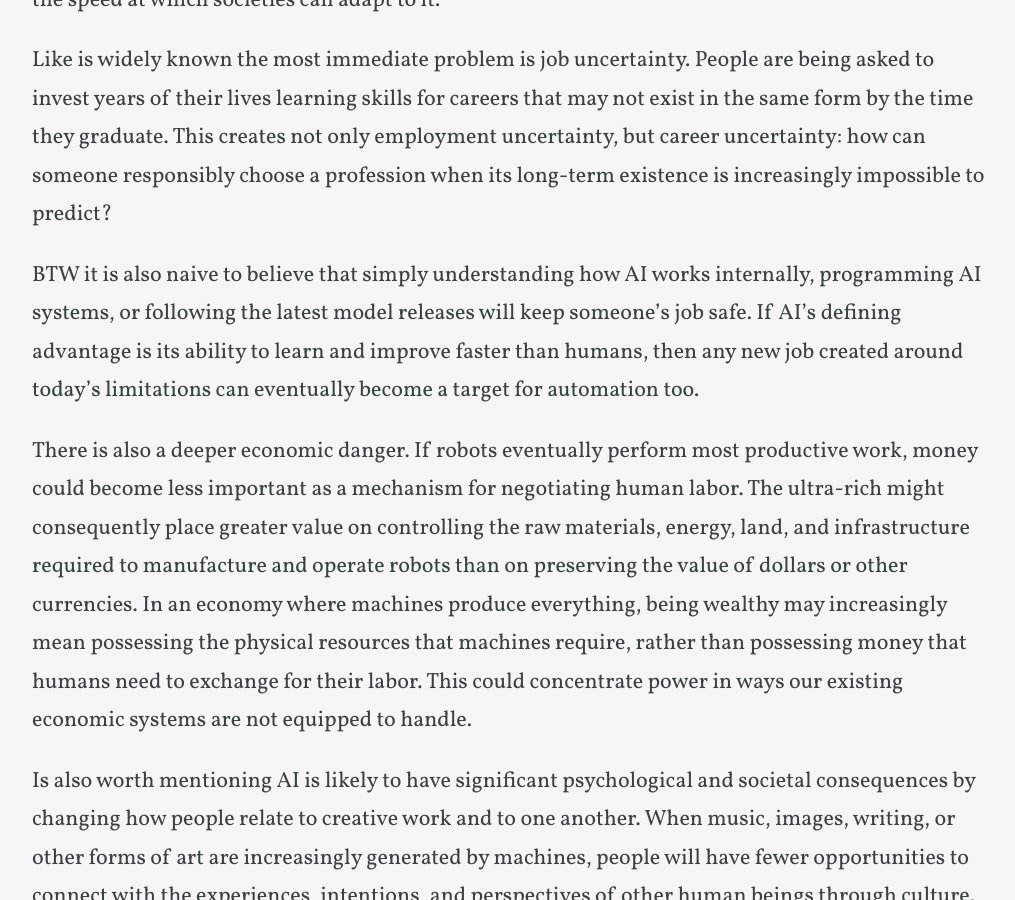
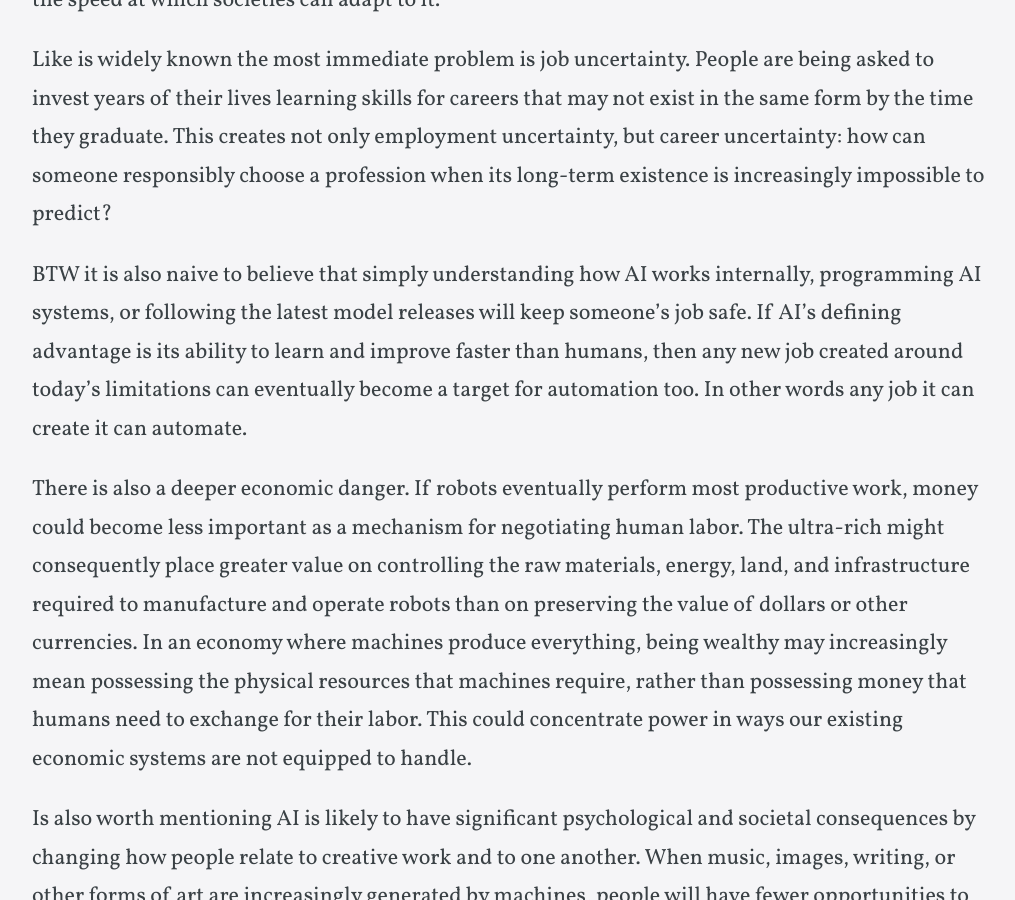
Before and after one commit to Ivanca/ivanca.github.io, a Jekyll site: the page built from _posts/2026-08-29-ai-should-be-illegal-until-we-figure-out-how-to-deal-with-its-consequences.md, in a window 1280 px wide and 900 px high, scrolled down 580 px. Shown: the whole window, without its empty margins (128-1143 px from the left). Built offline with Jekyll 4.4.1, drawn with Linux system fonts in a browser that asks for light colours; some web fonts are replaced.

Commit message:
Any job it can create it can automate

```diff
--- a/_posts/2026-08-29-ai-should-be-illegal-until-we-figure-out-how-to-deal-with-its-consequences.md
+++ b/_posts/2026-08-29-ai-should-be-illegal-until-we-figure-out-how-to-deal-with-its-consequences.md
@@ -13,7 +13,7 @@ Artificial intelligence should be illegal until we figure out how to deal with i
 
 Like is widely known the most immediate problem is job uncertainty. People are being asked to invest years of their lives learning skills for careers that may not exist in the same form by the time they graduate. This creates not only employment uncertainty, but career uncertainty: how can someone responsibly choose a profession when its long-term existence is increasingly impossible to predict?
 
-BTW it is also naive to believe that simply understanding how AI works internally, programming AI systems, or following the latest model releases will keep someone's job safe. If AI's defining advantage is its ability to learn and improve faster than humans, then any new job created around today's limitations can eventually become a target for automation too.
+BTW it is also naive to believe that simply understanding how AI works internally, programming AI systems, or following the latest model releases will keep someone's job safe. If AI's defining advantage is its ability to learn and improve faster than humans, then any new job created around today's limitations can eventually become a target for automation too. In other words any job it can create it can automate.
 
 There is also a deeper economic danger. If robots eventually perform most productive work, money could become less important as a mechanism for negotiating human labor. The ultra-rich might consequently place greater value on controlling the raw materials, energy, land, and infrastructure required to manufacture and operate robots than on preserving the value of dollars or other currencies. In an economy where machines produce everything, being wealthy may increasingly mean possessing the physical resources that machines require, rather than possessing money that humans need to exchange for their labor. This could concentrate power in ways our existing economic systems are not equipped to handle.
 
```
